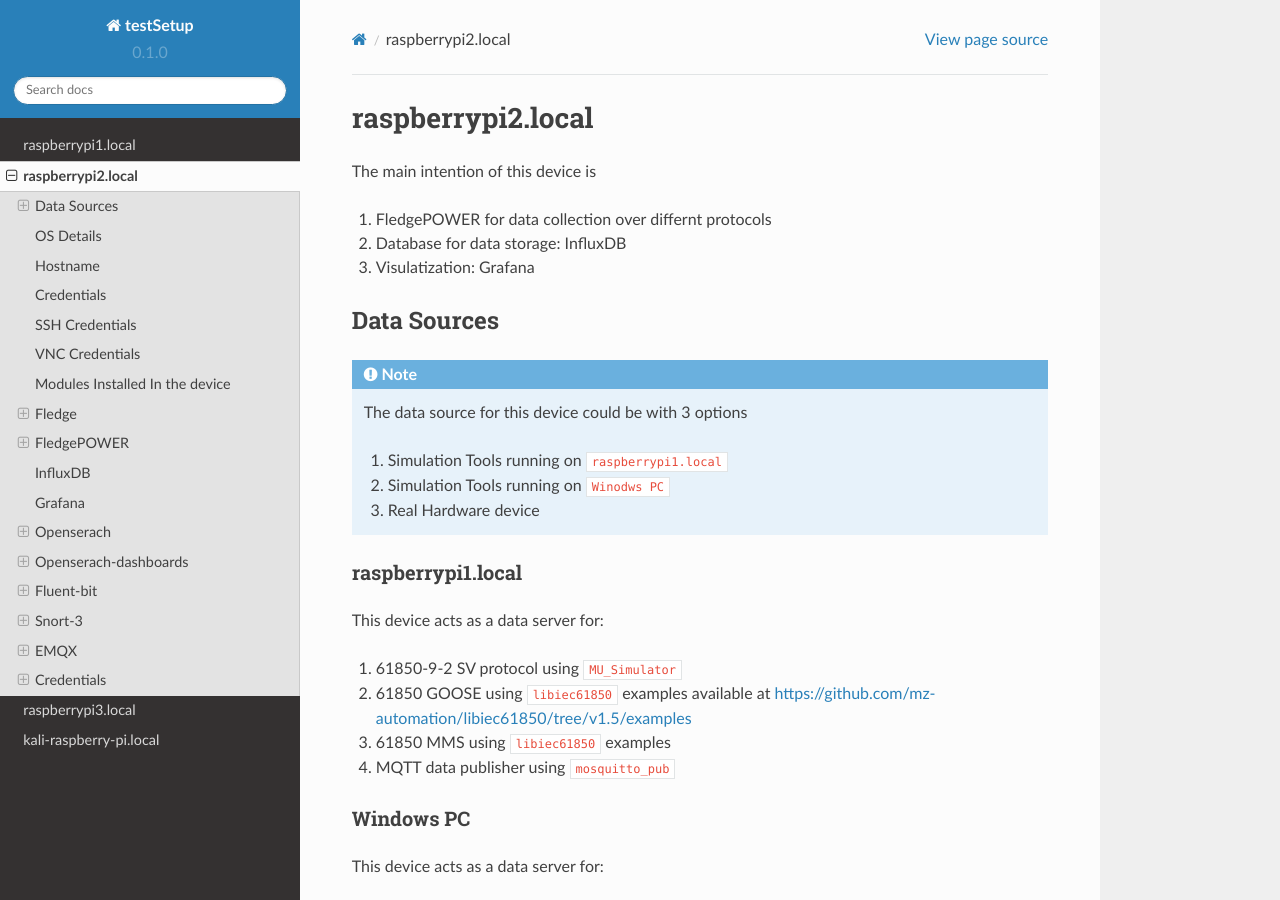
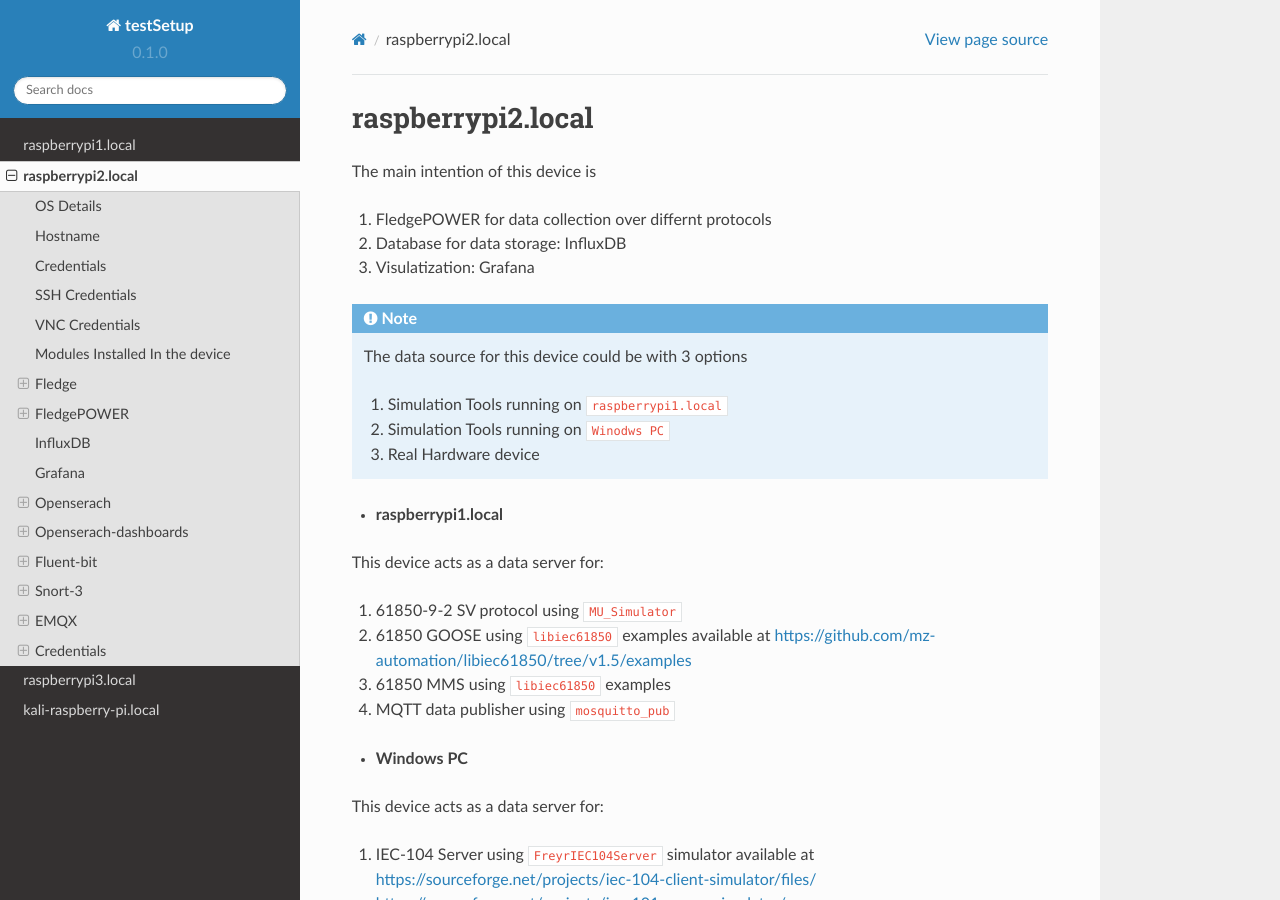
Before and after one commit to suresh-iitr/setup, a Sphinx documentation site: the page built from docs/source/raspberrypi2.rst, in a window 1280 px wide and 900 px high. Built offline with Sphinx 7.4.7 and the Read the Docs theme 2.0.0, drawn with Linux system fonts in a browser that asks for light colours.

Commit message:
Update raspberrypi2.rst

```diff
--- a/docs/source/raspberrypi2.rst
+++ b/docs/source/raspberrypi2.rst
@@ -10,9 +10,7 @@
 
 3. Visulatization: Grafana
 
-======
-Data Sources
-======
+
 
 .. note::
 
@@ -25,9 +23,8 @@
   3. Real Hardware device
 
 
--------
-raspberrypi1.local
--------
+
+- **raspberrypi1.local**
 
 This device acts as a data server for:
 
@@ -40,9 +37,8 @@
 4. MQTT data publisher using ``mosquitto_pub``
 
 
--------
-Windows PC
--------
+
+- **Windows PC**
 
 This device acts as a data server for:
 
@@ -53,9 +49,9 @@
 3. Modbus Simulator using https://www.hmisys.com/
 
 
-------
-Hardware Devices
-------
+
+- **Hardware Devices**
+
 
 It can be any hardware device that supports the required communication protocol and acts as a data server.
 
```
